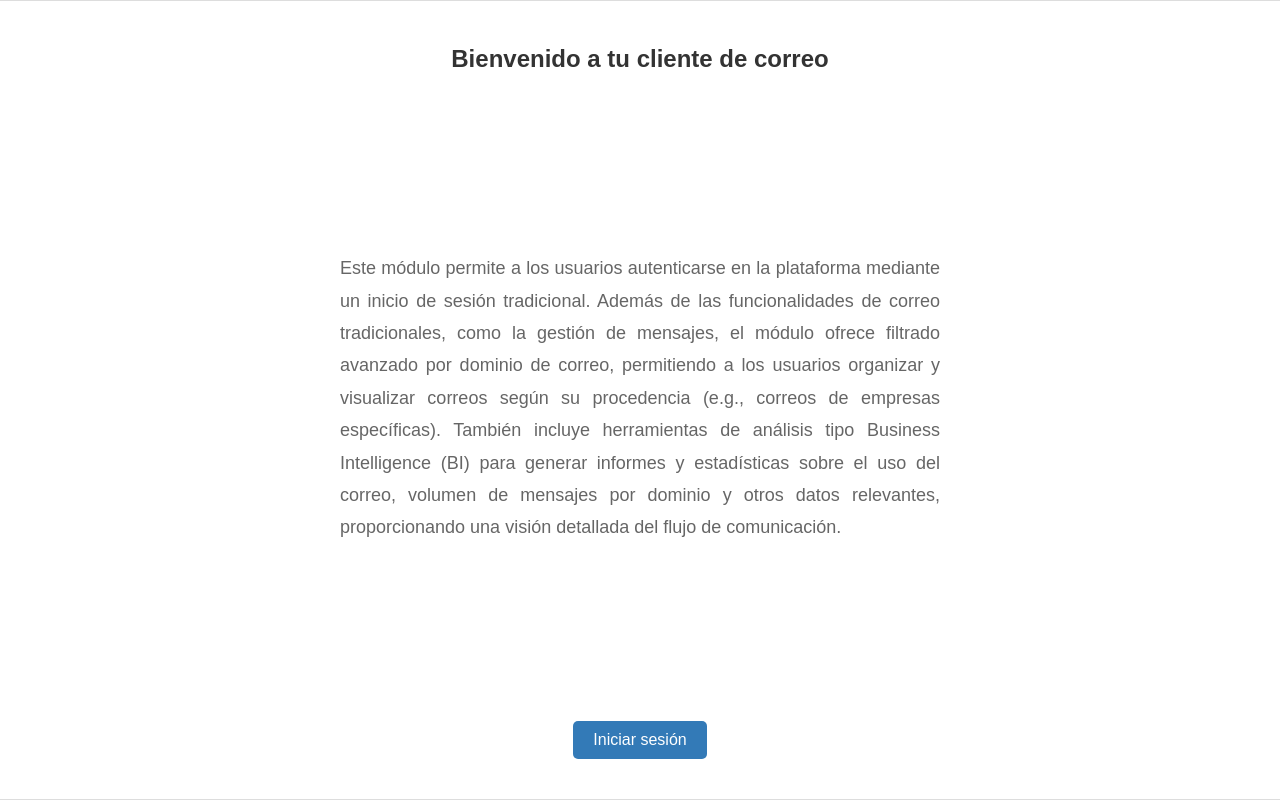
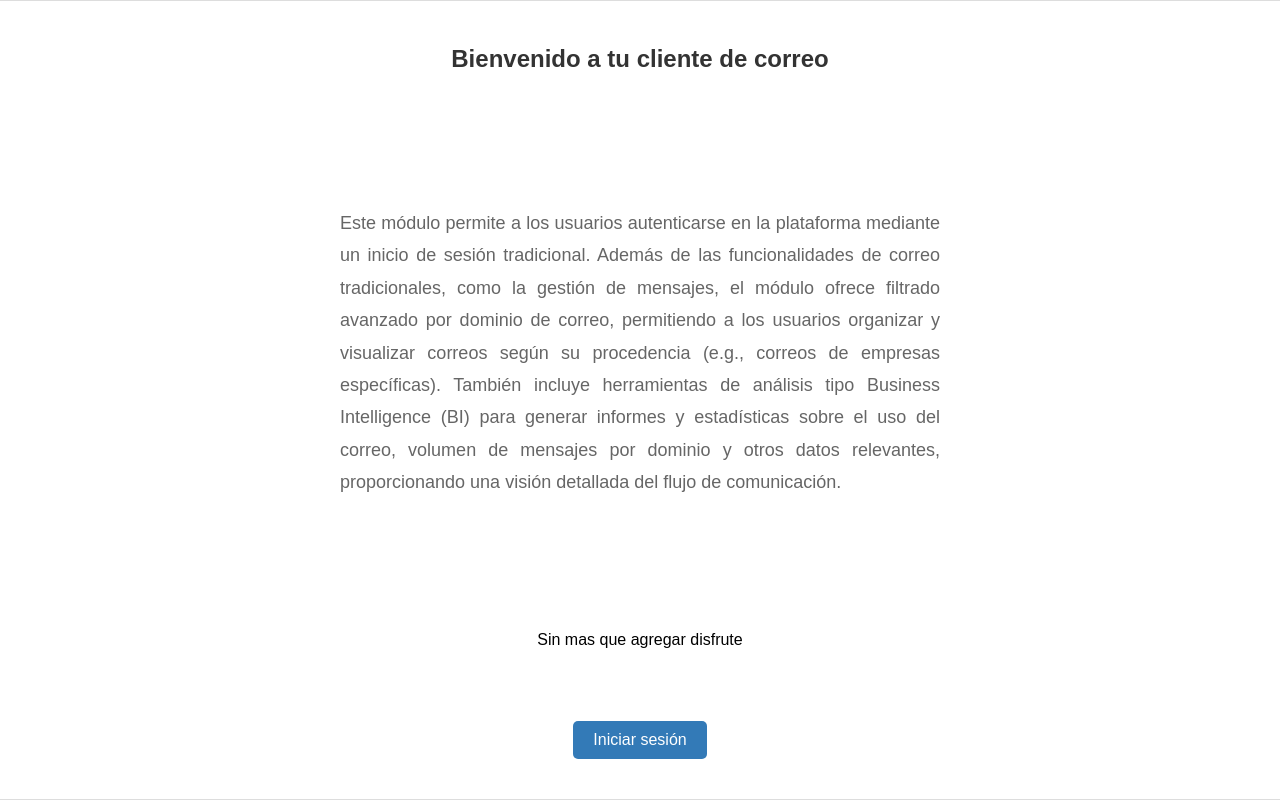
Before and after one commit to Kenner66/Correo, a Django app: page / in a window 1280 px wide. Run offline with Django 5.2, Linux system fonts and the light colour scheme.

Commit message:
Update home.html

```diff
--- a/Templates/home.html
+++ b/Templates/home.html
@@ -78,6 +78,7 @@
                específicas). También incluye herramientas de análisis tipo Business Intelligence (BI) para generar informes y estadísticas
                sobre el uso del correo, volumen de mensajes por dominio y otros datos relevantes, proporcionando una visión detallada del
                 flujo de comunicación.</p>
+                Sin mas que agregar disfrute
         <a href="{% url 'login' %}">
             <button class="btn-login">Iniciar sesión</button>
         </a>
```
